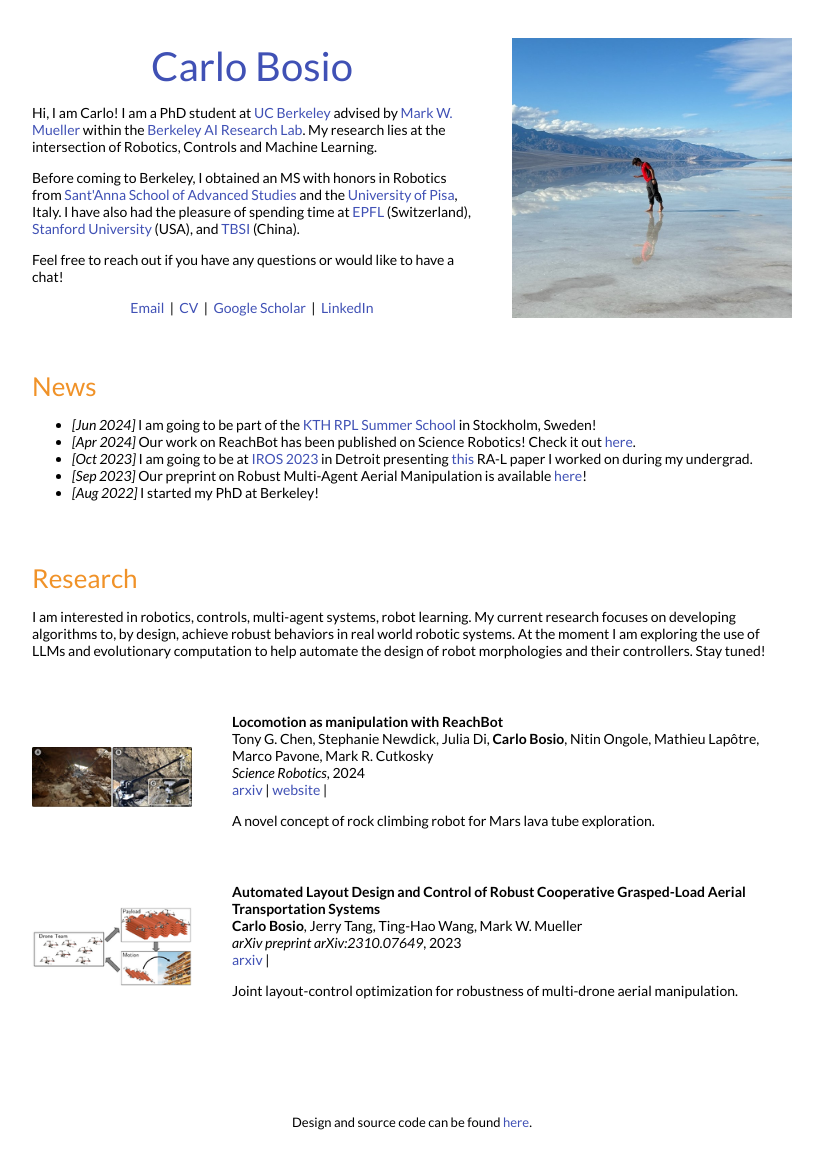
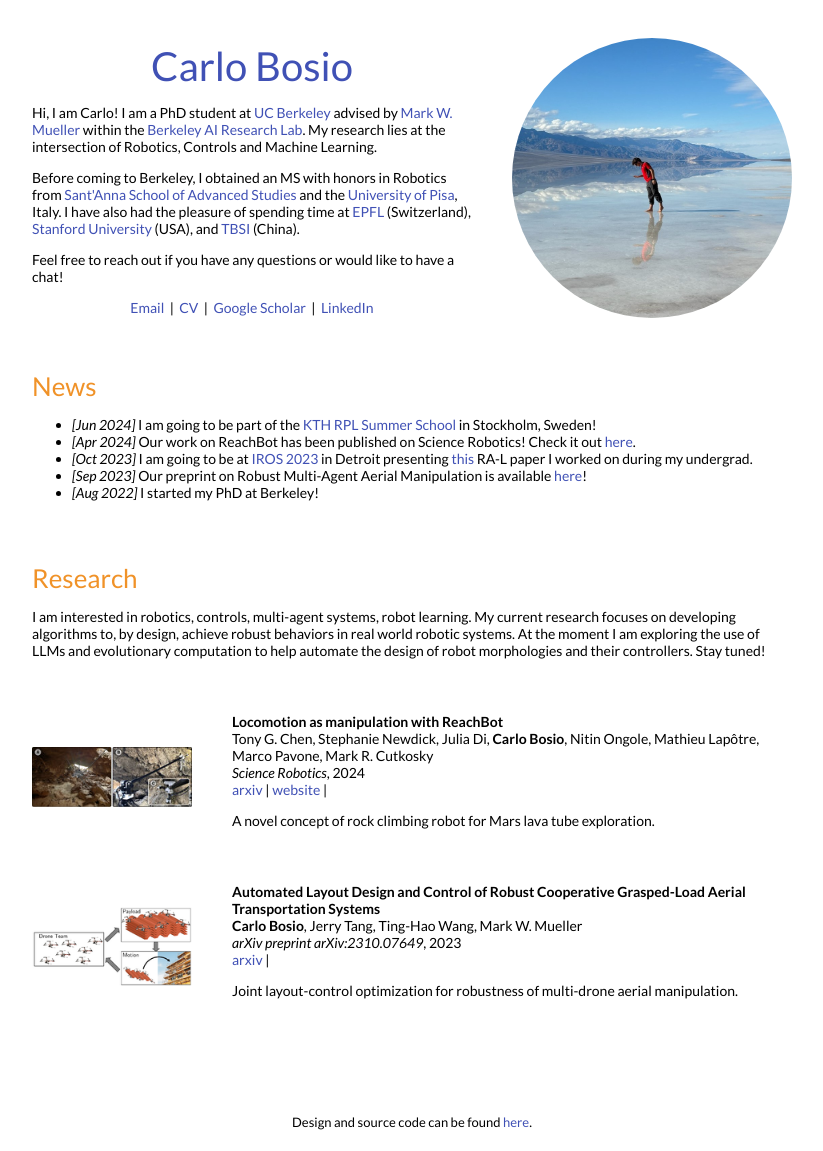
Before and after one commit to carlobosio/carlobosio.github.io, a Jekyll site: the page built from _posts/2024-04-05-reachbot.markdown, in a window 1280 px wide. Shown: the whole page, without its empty margins (228-1051 px from the left). Built offline with Jekyll 4.4.1, drawn with Linux system fonts in a browser that asks for light colours.

Commit message:
added circular shape to profile pic

```diff
--- a/_layouts/default.html
+++ b/_layouts/default.html
@@ -53,7 +53,7 @@
               </p>
             </td>
             <td style="padding:2.5%;width:40%;max-width:40%">
-              <img style="width:100%;max-width:100%" alt="profile photo" src="images/profile.jpg">
+              <a href="images/profile.jpg"><img style="width:100%;max-width:100%;object-fit: cover; border-radius: 50%;" alt="profile photo" src="images/profile.jpg" class="hoverZoomLink"></a>
             </td>
           </tr>
         </table>
```
